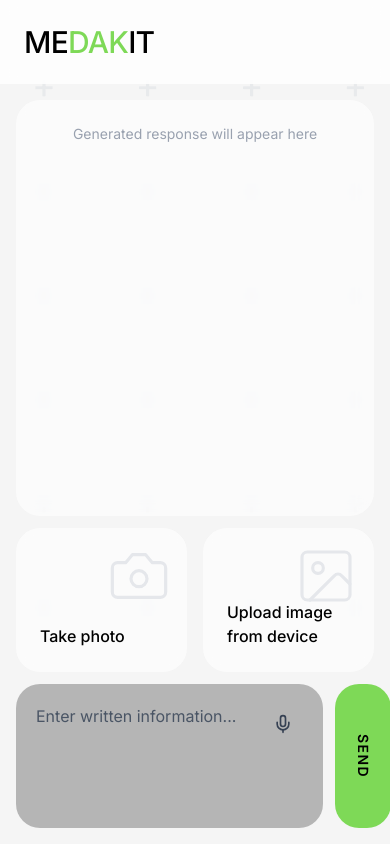
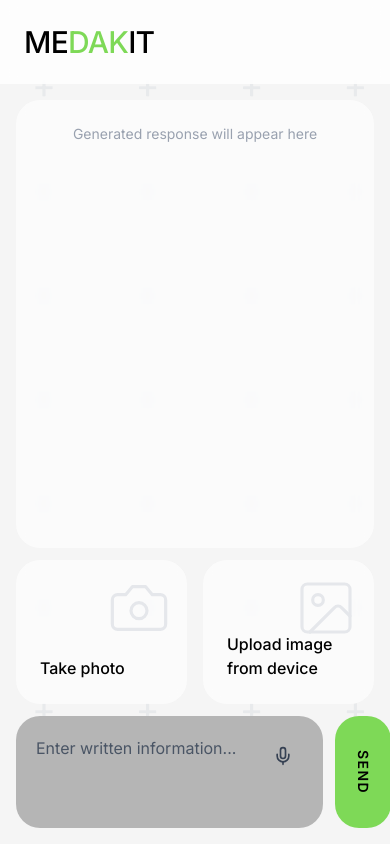
Before and after one commit to kunioshah/meDAKit, a React (Vite) app in the folder frontend/: page /mobile in a window 390 px wide. Built offline with nearby package versions, Linux system fonts and the light colour scheme.

Commit message:
more mobile changes

```diff
--- a/frontend/src/app/MobilePage.tsx
+++ b/frontend/src/app/MobilePage.tsx
@@ -1,5 +1,6 @@
 import { useRef, useState } from 'react';
 import { Camera, Image, Mic } from 'lucide-react';
+import { AnimatePresence, motion } from 'motion/react';
 import { Header } from './components/header';
 import { PlusBackground } from './components/plus-background';
 
@@ -8,6 +9,7 @@
   const cameraInputRef = useRef<HTMLInputElement>(null);
   const [images, setImages] = useState<string[]>([]);
   const [currentIndex, setCurrentIndex] = useState(0);
+  const [generatedText, setGeneratedText] = useState('');
 
   const addImage = (file: File) => {
     const reader = new FileReader();
@@ -29,15 +31,18 @@
       <div className="relative z-10 flex flex-col flex-1 min-h-0">
         <Header showConnect={false} showHamburger={false} />
 
-        <main className="flex-1 min-h-0 px-4 py-4 flex flex-col justify-end gap-3 max-w-lg mx-auto w-full">
+        <main className="flex-1 min-h-0 px-4 py-4 flex flex-col gap-3 max-w-lg mx-auto w-full">
 
           {/* Generated text output */}
           <div className="flex-1 min-h-0 bg-white/60 backdrop-blur-sm rounded-[24px] p-6 overflow-y-auto">
-            <p className="text-gray-400 text-center text-sm">Generated response will appear here</p>
+            {generatedText
+              ? <p className="text-black leading-relaxed">{generatedText}</p>
+              : <p className="text-gray-400 text-center text-sm">Generated response will appear here</p>
+            }
           </div>
 
           {/* Action cards */}
-          <div className="grid grid-cols-2 gap-4">
+          <div className="grid grid-cols-2 gap-4 shrink-0">
             <button
               onClick={() => cameraInputRef.current?.click()}
               className="relative bg-white/60 backdrop-blur-sm rounded-[24px] p-6 flex flex-col items-start justify-end h-36 overflow-hidden hover:bg-white/80 transition-colors text-left"
@@ -71,9 +76,16 @@
             />
           </div>
 
-          {/* Thumbnail strip — only shown when images exist */}
-          {images.length > 0 && (
-            <div className="flex gap-2 overflow-x-auto">
+          {/* Thumbnail strip — only shown when images exist and no generated text */}
+          <AnimatePresence>
+            {images.length > 0 && !generatedText && (
+              <motion.div
+                className="flex gap-2 overflow-x-auto"
+                initial={{ opacity: 0, height: 0 }}
+                animate={{ opacity: 1, height: 'auto' }}
+                exit={{ opacity: 0, height: 0 }}
+                transition={{ duration: 0.35, ease: 'easeInOut' }}
+              >
                 {images.map((img, i) => (
                   <button
                     key={i}
@@ -83,8 +95,9 @@
                     <img src={img} className="w-full h-full object-cover" alt={`thumb-${i}`} />
                   </button>
                 ))}
-            </div>
+              </motion.div>
             )}
+          </AnimatePresence>
 
           {/* Text input + Send */}
           <div className="flex gap-3 items-stretch">
@@ -104,7 +117,7 @@
             </div>
 
             <button
-              className="bg-[#7ed957] hover:bg-[#6ec847] text-black rounded-[24px] px-4 min-h-36 min-w-14 flex items-center justify-center transition-colors"
+              className="bg-[#7ed957] hover:bg-[#6ec847] text-black rounded-[24px] px-4 min-w-14 flex items-center justify-center transition-colors"
               style={{ writingMode: 'vertical-rl' }}
             >
               <span className="font-semibold tracking-widest text-sm">SEND</span>
```
Lines whose indentation alone changed are shown as unchanged.
